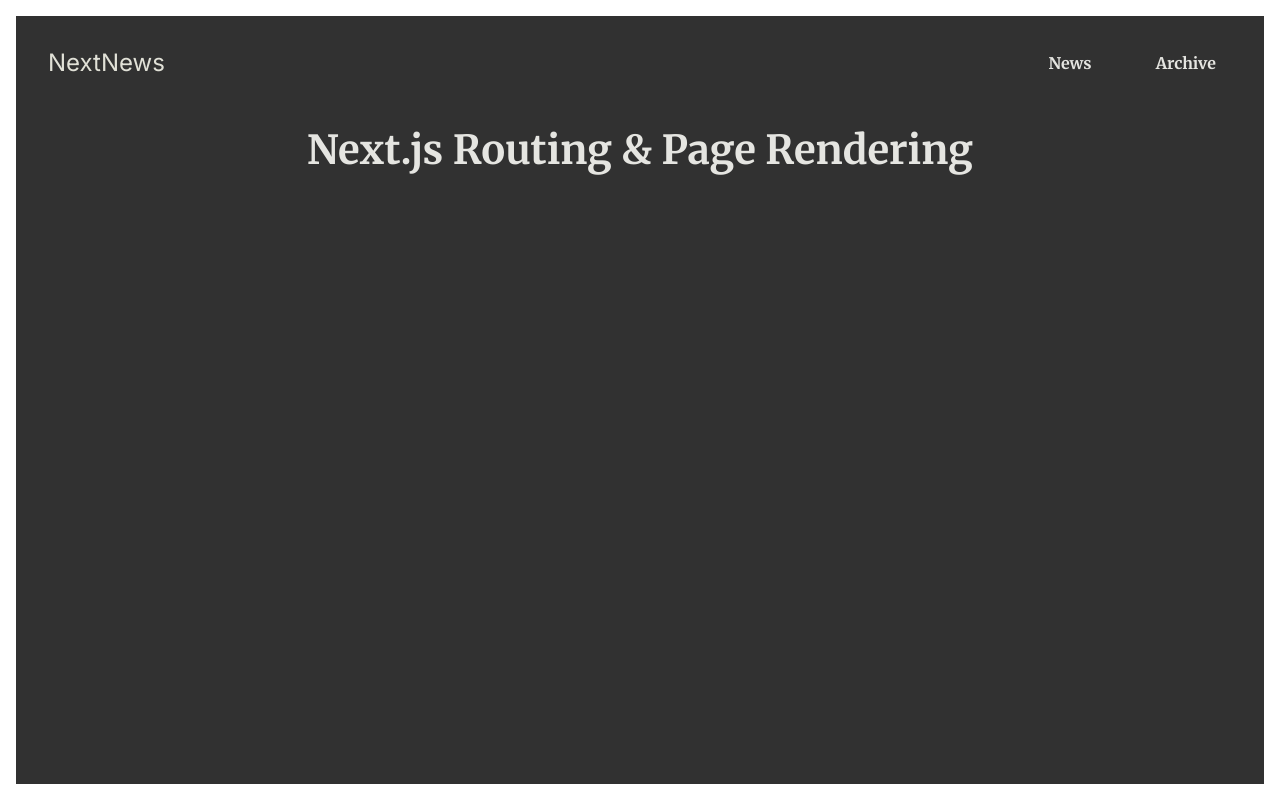
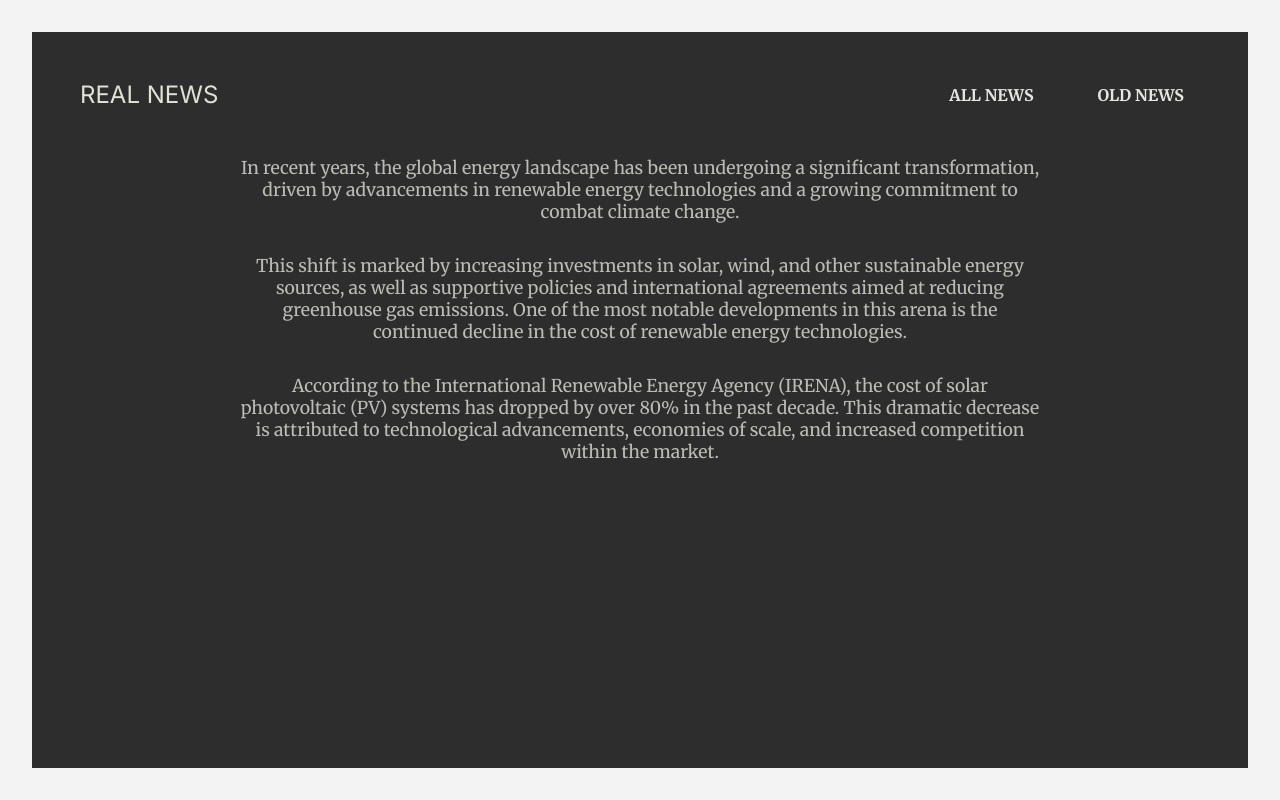
Before and after one commit to sean-xiao-zhao7/nextjs-routing, a Next.js app: page / in a window 1280 px wide. Built offline with nearby package versions, Linux system fonts and the light colour scheme.

Commit message:
Add overall styles

```diff
--- a/app/archive/@archive/[[...filter]]/page.tsx
+++ b/app/archive/@archive/[[...filter]]/page.tsx
@@ -8,7 +8,7 @@ import Link from "next/link";
 
 export default function YearNewsPage({ params }) {
     const years = getAvailableNewsYears();
-    let content = <p>Select filter from above.</p>;
+    let content = null;
 
     if (params.filter) {
         let newsList = [];
--- a/app/archive/layout.tsx
+++ b/app/archive/layout.tsx
@@ -1,7 +1,6 @@
 export default function ArchiveLayout({ archive, latest }) {
     return (
         <div>
-            <h1>News Archive</h1>
             <section id="archive-filter">{archive}</section>
             <section id="archive-latest">{latest}</section>
         </div>
--- a/app/components/MainHeader.tsx
+++ b/app/components/MainHeader.tsx
@@ -4,15 +4,15 @@ export default function MainHeader() {
     return (
         <header id="main-header">
             <div id="logo">
-                <Link href="/">NextNews</Link>
+                <Link href="/">REAL NEWS</Link>
             </div>
             <nav>
                 <ul>
                     <li>
-                        <Link href="/news">News</Link>
+                        <Link href="/news">ALL NEWS</Link>
                     </li>
                     <li>
-                        <Link href="/archive">Archive</Link>
+                        <Link href="/archive">OLD NEWS</Link>
                     </li>
                 </ul>
             </nav>
--- a/app/globals.css
+++ b/app/globals.css
@@ -6,16 +6,16 @@
 
 html {
     font-family: "Merriweather", serif;
-    background-color: white;
+    background-color: rgb(243, 243, 243);
 }
 
 body {
     margin: 0;
-    background-color: #313131;
+    background-color: #2d2d2d;
     color: #e5e5e1;
-    margin: 1rem;
-    padding: 2rem;
-    min-height: calc(100vh - 2rem);
+    margin: 2rem;
+    padding: 3rem;
+    min-height: calc(100vh - 4rem);
 }
 
 ul {
@@ -40,7 +40,6 @@ ul {
 #logo {
     font-family: "Inter", sans-serif;
     font-size: 1.5rem;
-    border-radius: 4px;
 }
 
 #main-header #logo a,
@@ -59,7 +58,6 @@ ul {
     text-decoration: none;
     color: #e5e5e1;
     padding: 0.5rem 1rem;
-    border-radius: 4px;
 }
 
 #main-header ul a:hover,
@@ -128,7 +126,6 @@ ul {
     width: 100%;
     height: 14rem;
     object-fit: cover;
-    border-radius: 4px;
 }
 
 .news-list a:hover {
@@ -150,13 +147,11 @@ ul {
 .news-article img {
     width: 7rem;
     margin-bottom: 1rem;
-    border-radius: 4px;
 }
 
 .modal {
     background-color: #bababa;
     padding: 2rem;
-    border-radius: 4px;
     border: none;
     box-shadow: 0 0 10px 0 #181817;
     max-width: 50rem;
--- a/app/page.tsx
+++ b/app/page.tsx
@@ -1,7 +1,27 @@
 export default function HomePage() {
-  return (
-    <div id="home">
-      <h1>Next.js Routing & Page Rendering</h1>
-    </div>
-  );
+    return (
+        <div id="home">
+            <p>
+                In recent years, the global energy landscape has been undergoing
+                a significant transformation, driven by advancements in
+                renewable energy technologies and a growing commitment to combat
+                climate change.
+            </p>
+            <p>
+                This shift is marked by increasing investments in solar, wind,
+                and other sustainable energy sources, as well as supportive
+                policies and international agreements aimed at reducing
+                greenhouse gas emissions. One of the most notable developments
+                in this arena is the continued decline in the cost of renewable
+                energy technologies.{" "}
+            </p>
+            <p>
+                According to the International Renewable Energy Agency (IRENA),
+                the cost of solar photovoltaic (PV) systems has dropped by over
+                80% in the past decade. This dramatic decrease is attributed to
+                technological advancements, economies of scale, and increased
+                competition within the market.
+            </p>
+        </div>
+    );
 }
```
Also changed, not shown: app/news/page.tsx (+1 -6 lines).
